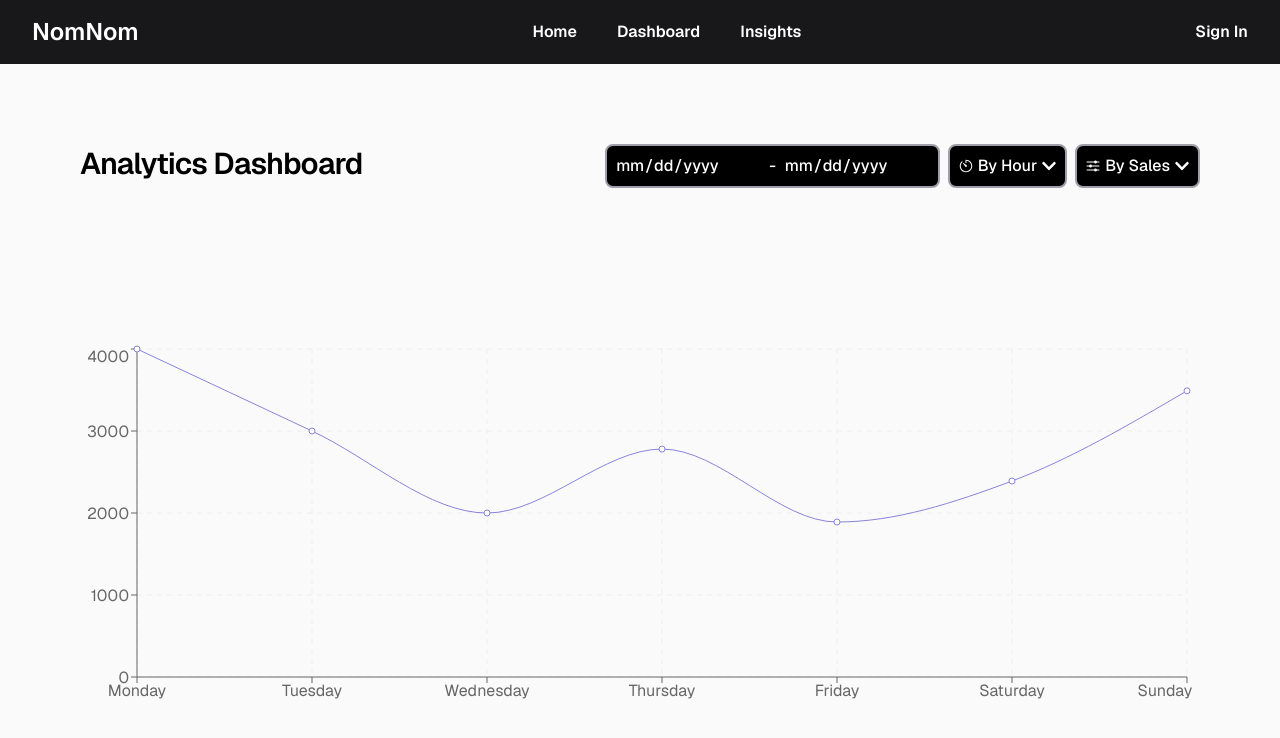
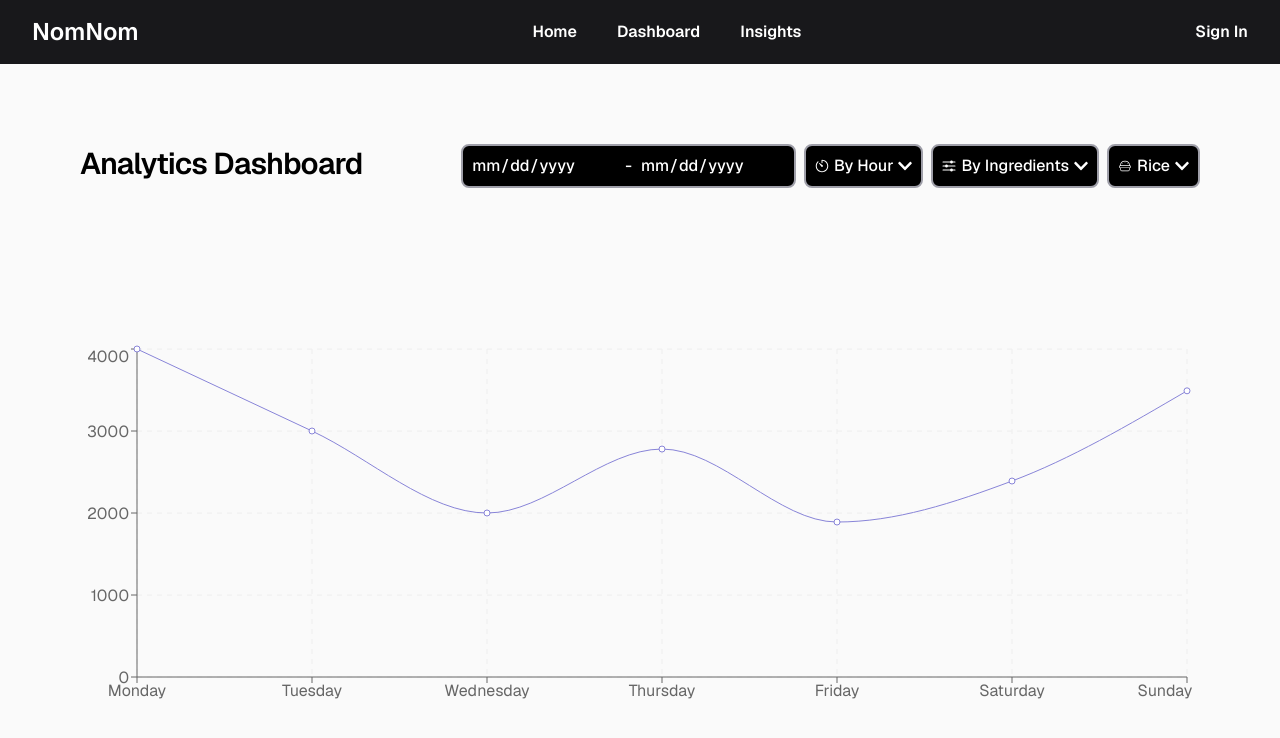
Before and after one commit to wz-Tan/KitaHack2026, a Next.js app in the folder nomnom/: page /dashboard in a window 1280 px wide. Shown: the top 738 px of the page. Built offline with nearby package versions, Linux system fonts and the light colour scheme.

Commit message:
Feat: All Selections for Dashboard

```diff
--- a/nomnom/src/app/dashboard/page.js
+++ b/nomnom/src/app/dashboard/page.js
@@ -3,15 +3,28 @@
 import { IoIosTimer } from "react-icons/io";
 import { IoOptions } from "react-icons/io5";
 import { FaChevronDown, FaChevronUp } from "react-icons/fa";
+import { CiBurger } from "react-icons/ci";
 import { CartesianGrid, Line, LineChart, XAxis, YAxis } from "recharts";
 import { useEffect, useState } from "react";
 
 export default function Page() {
+  // Metrics
+  const metrics = ["Ingredients", "Sales", "Menu Item"];
+
+  // Example Food Items
+  const menuItems = ["Chicken Rice", "Noodles", "Soup"];
+  const ingredients = ["Rice", "Chicken", "Coriander"];
+
   const [timeSubcategory, setTimeSubcategory] = useState(0); // 0 for Hour, 1 for Daily
   const [showTimeSubcategory, setShowTimeSubcategory] = useState(false);
 
-  const [metric, setMetric] = useState("Sales");
+  const [metric, setMetric] = useState(metrics[0]);
   const [showMetric, setShowMetric] = useState(false);
+
+  const [showSpecifics, setShowSpecifics] = useState(false);
+  const [currentMenuItem, setCurrentMenuItem] = useState(menuItems[0]);
+  const [currentIngredient, setCurrentIngredient] = useState(ingredients[0]);
+
   const data = [
     {
       name: "Monday",
@@ -109,6 +122,7 @@ export default function Page() {
               <button
                 onClick={() => {
                   setShowMetric(!showMetric);
+                  setShowSpecifics(false);
                 }}
                 className="flex items-center gap-1 rounded-lg border-zinc-400 border-2 bg-black text-white p-2"
               >
@@ -118,43 +132,102 @@ export default function Page() {
               </button>
 
               <div className="w-full absolute top-15 gap-2.5 flex flex-col">
-                {showMetric && metric != "Sales" && (
+                {showMetric
+                  ? metrics.map((value, key) => {
+                      if (metric != value) {
+                        return (
                           <button
+                            key={key}
                             onClick={() => {
-                      setMetric("Sales");
+                              setMetric(value);
                               setShowMetric(false);
                             }}
                             className="z-30 w-full flex items-center justify-center gap-1 rounded-lg border-zinc-400 border-2 bg-black text-white p-2 hover:cursor-pointer hover:bg-zinc-300 hover:text-black transition duration-200 "
                           >
-                    <p>By Sales</p>
+                            <p>By {value}</p>
                           </button>
-                )}
+                        );
+                      }
+                    })
+                  : null}
+              </div>
+            </div>
 
-                {showMetric && metric != "Ingredient" && (
+            {/* Specific Selections */}
+            {/* Menu Item */}
+            {metric === "Menu Item" ? (
+              <div className="flex flex-col relative">
                 <button
                   onClick={() => {
-                      setMetric("Ingredient");
-                      setShowMetric(false);
+                    setShowSpecifics(!showSpecifics);
+                  }}
+                  className="flex items-center gap-1 rounded-lg border-zinc-400 border-2 bg-black text-white p-2"
+                >
+                  <CiBurger />
+                  <p>{currentMenuItem}</p>
+                  {showSpecifics ? <FaChevronUp /> : <FaChevronDown />}
+                </button>
+
+                <div className="w-full absolute top-15 gap-2.5 flex flex-col">
+                  {showSpecifics
+                    ? menuItems.map((value, key) => {
+                        if (currentMenuItem != value) {
+                          return (
+                            <button
+                              key={key}
+                              onClick={() => {
+                                setCurrentMenuItem(value);
+                                setShowSpecifics(false);
                               }}
                               className="z-30 w-full flex items-center justify-center gap-1 rounded-lg border-zinc-400 border-2 bg-black text-white p-2 hover:cursor-pointer hover:bg-zinc-300 hover:text-black transition duration-200 "
                             >
-                    <p>By Ingredient</p>
+                              <p>{value}</p>
                             </button>
-                )}
+                          );
+                        }
+                      })
+                    : null}
+                </div>
+              </div>
+            ) : null}
 
-                {showMetric && metric != "Menu Item" && (
+            {/* Ingredients */}
+            {/* Menu Item */}
+            {metric === "Ingredients" ? (
+              <div className="flex flex-col relative">
                 <button
                   onClick={() => {
-                      setMetric("Menu Item");
-                      setShowMetric(false);
+                    setShowSpecifics(!showSpecifics);
                   }}
-                    className="z-30 w-full flex items-center justify-center gap-1 rounded-lg border-zinc-400 border-2 bg-black text-white p-2  hover:cursor-pointer hover:bg-zinc-300 hover:text-black transition duration-200 "
+                  className="flex items-center gap-1 rounded-lg border-zinc-400 border-2 bg-black text-white p-2"
                 >
-                    <p>By Menu Item</p>
+                  <CiBurger />
+                  <p>{currentIngredient}</p>
+                  {showSpecifics ? <FaChevronUp /> : <FaChevronDown />}
                 </button>
-                )}
+
+                <div className="w-full absolute top-15 gap-2.5 flex flex-col">
+                  {showSpecifics
+                    ? ingredients.map((value, key) => {
+                        if (currentIngredient != value) {
+                          return (
+                            <button
+                              key={key}
+                              onClick={() => {
+                                setCurrentIngredient(value);
+                                setShowSpecifics(false);
+                              }}
+                              className="z-30 w-full flex items-center justify-center gap-1 rounded-lg border-zinc-400 border-2 bg-black text-white p-2 hover:cursor-pointer hover:bg-zinc-300 hover:text-black transition duration-200 "
+                            >
+                              <p>{value}</p>
+                            </button>
+                          );
+                        }
+                      })
+                    : null}
                 </div>
               </div>
+            ) : null}
           </div>
         </div>
 
```
Lines whose indentation alone changed are shown as unchanged.
